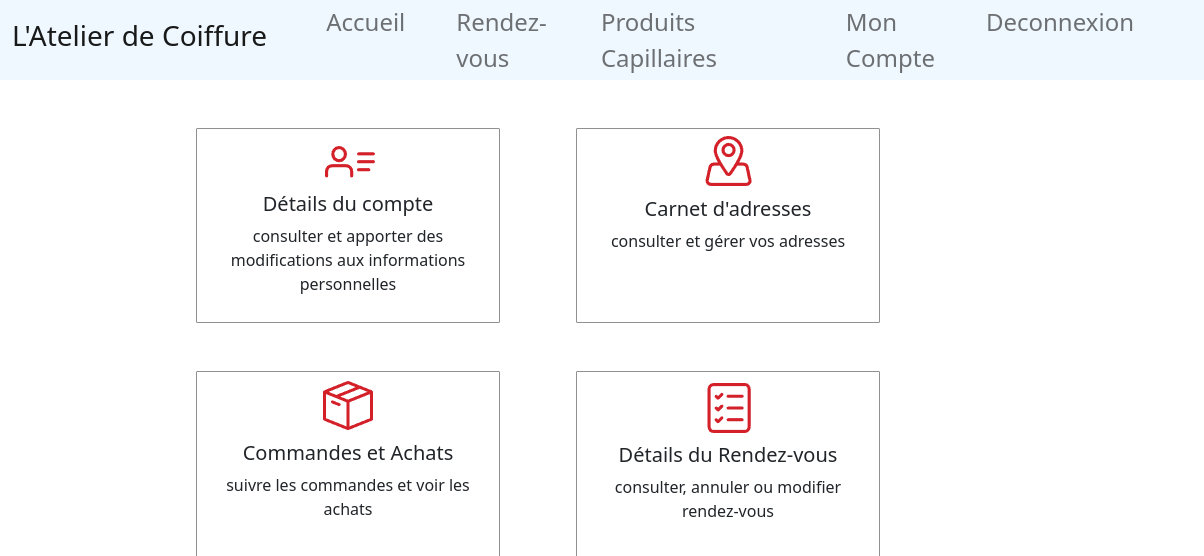
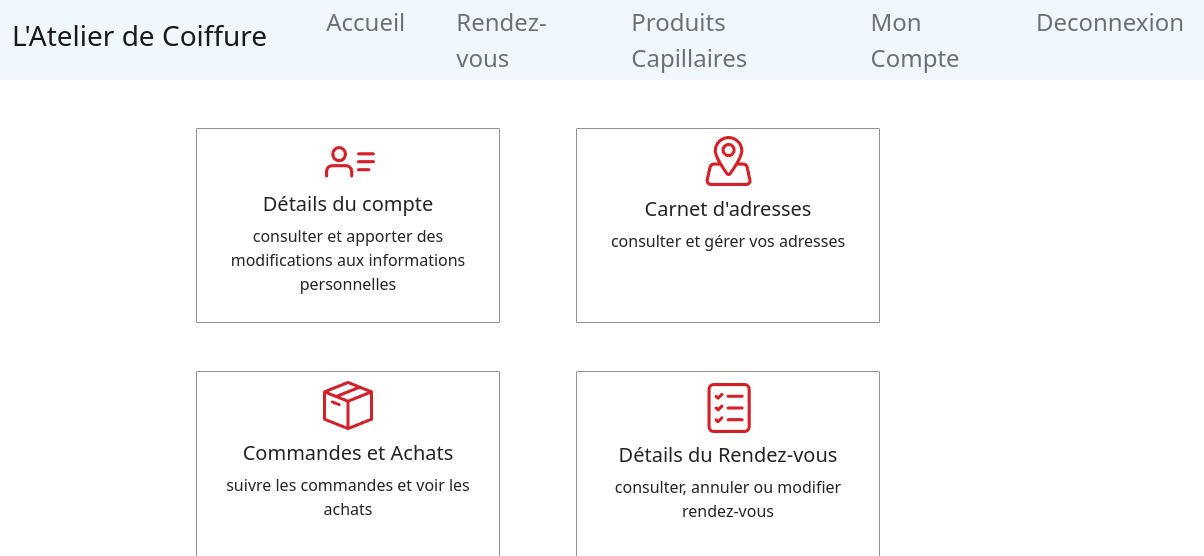
Before and after one commit to elvirelu/elvirelu.github.io, a plain HTML site: page pages/compte.html in a window 1280 px wide. Shown: the top 556 px of the page, 76-1280 px from the left. Drawn offline with Linux system fonts and the light colour scheme.

Commit message:
deleted rdiv

```diff
--- a/css/style.css
+++ b/css/style.css
@@ -19,11 +19,6 @@ body{
     font-size: xx-large;
     padding-left: 20px;
     padding-top: 13px;
-}
-
-.rdiv{
-    float:right;
-    margin:50px;
 }
 
 .ldiv{
```
